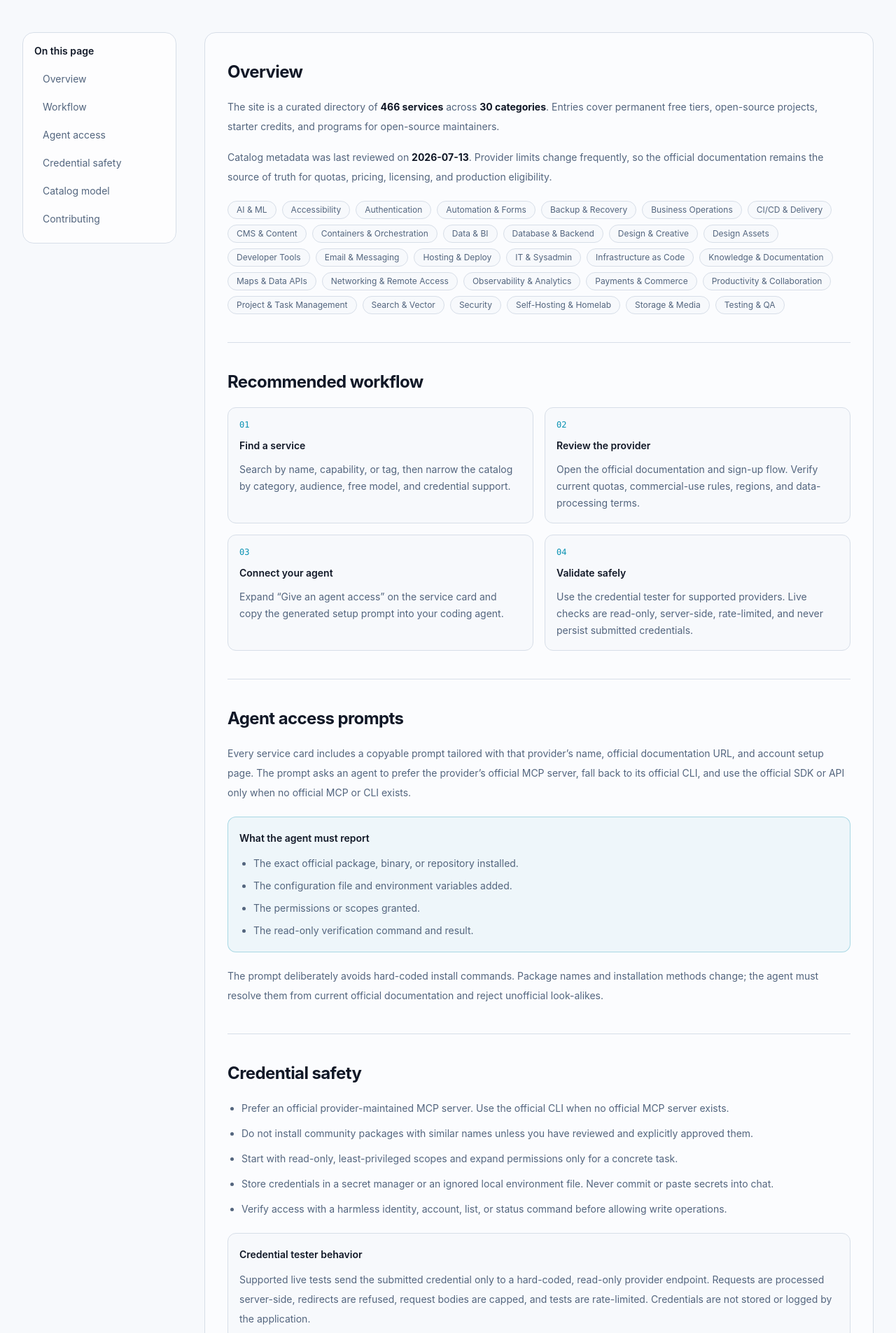
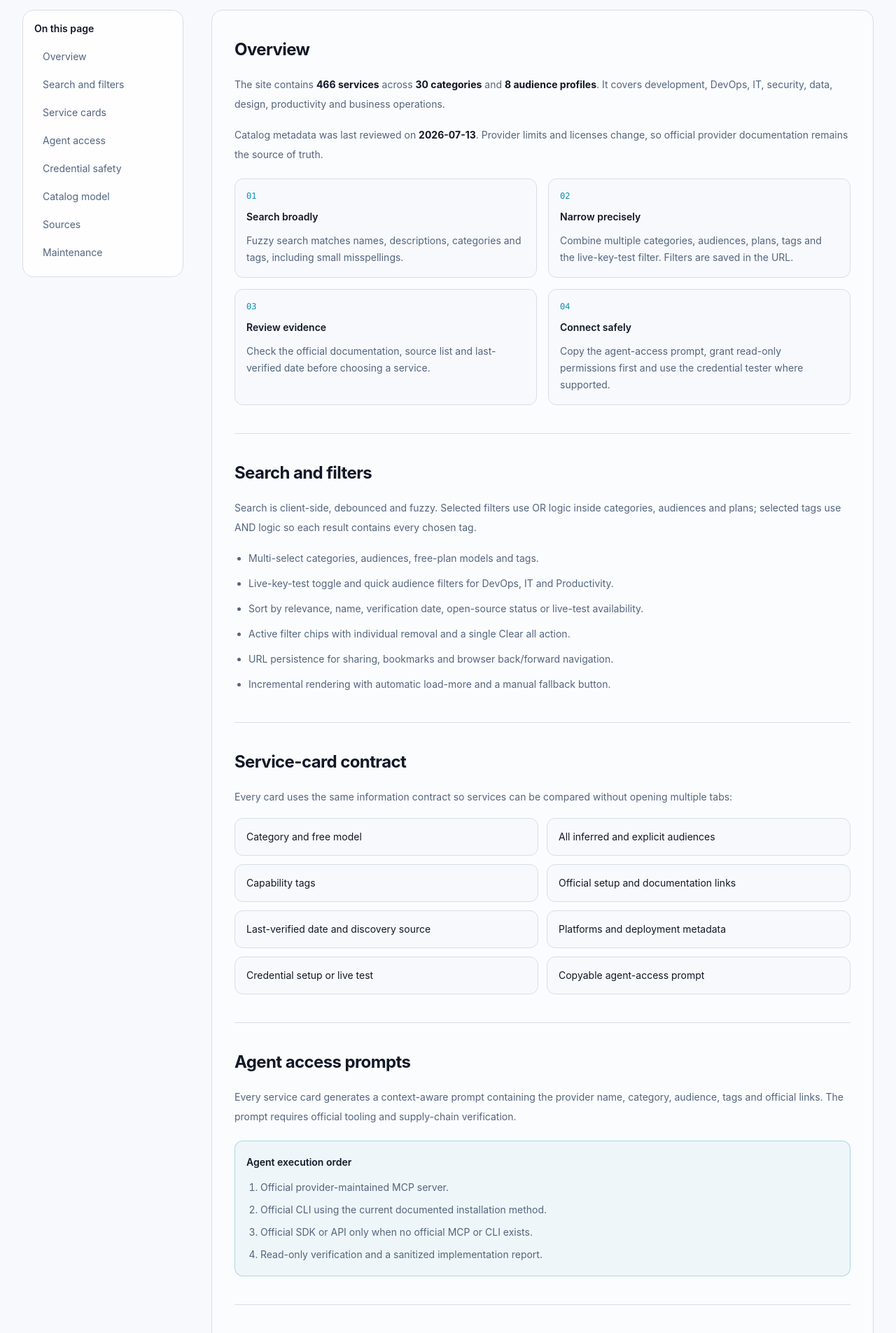
Before and after one commit to yishaik/free-stack-starter, a Next.js app: page /docs in a window 1280 px wide. Shown: the part 375-2280 px from the top of the page at 70% size. Built offline with nearby package versions, Linux system fonts and the light colour scheme.

Commit message:
Document expanded catalog search metadata and maintenance workflow

```diff
--- a/app/docs/page.tsx
+++ b/app/docs/page.tsx
@@ -1,32 +1,39 @@
 import type { Metadata } from 'next'
 import Link from 'next/link'
 import { SiteHeader } from '@/components/SiteHeader'
-import { CATEGORIES, LAST_REVIEWED, SERVICES } from '@/lib/services'
+import { AUDIENCES, CATEGORIES, LAST_REVIEWED, SERVICES } from '@/lib/services'
 
 export const metadata: Metadata = {
   title: 'Docs',
-  description: 'How to use, extend, and safely connect agents to services in the Free Stack Directory.',
+  description: 'Use, extend and safely maintain the Free Stack Directory and its agent-access and credential workflows.',
 }
 
 const STEPS = [
-  ['Find a service', 'Search by name, capability, or tag, then narrow the catalog by category, audience, free model, and credential support.'],
-  ['Review the provider', 'Open the official documentation and sign-up flow. Verify current quotas, commercial-use rules, regions, and data-processing terms.'],
-  ['Connect your agent', 'Expand “Give an agent access” on the service card and copy the generated setup prompt into your coding agent.'],
-  ['Validate safely', 'Use the credential tester for supported providers. Live checks are read-only, server-side, rate-limited, and never persist submitted credentials.'],
+  ['Search broadly', 'Fuzzy search matches names, descriptions, categories and tags, including small misspellings.'],
+  ['Narrow precisely', 'Combine multiple categories, audiences, plans, tags and the live-key-test filter. Filters are saved in the URL.'],
+  ['Review evidence', 'Check the official documentation, source list and last-verified date before choosing a service.'],
+  ['Connect safely', 'Copy the agent-access prompt, grant read-only permissions first and use the credential tester where supported.'],
+]
+
+const SOURCES = [
+  ['Awesome DevOps', 'https://github.com/wmariuss/awesome-devops', 'Cloud, CI/CD, containers, infrastructure as code and platform engineering.'],
+  ['Awesome Sysadmin', 'https://github.com/awesome-foss/awesome-sysadmin', 'IT operations, backups, monitoring, identity, networking and remote access.'],
+  ['Awesome Productivity', 'https://github.com/jyguyomarch/awesome-productivity', 'Notes, task management, collaboration, office and personal productivity.'],
+  ['Awesome Selfhosted', 'https://github.com/awesome-selfhosted/awesome-selfhosted', 'Self-hosted collaboration, business operations, data, knowledge and homelab tools.'],
 ]
 
 const SECURITY_RULES = [
-  'Prefer an official provider-maintained MCP server. Use the official CLI when no official MCP server exists.',
-  'Do not install community packages with similar names unless you have reviewed and explicitly approved them.',
+  'Prefer a provider-maintained official MCP server, then its official CLI, then its official SDK or API.',
+  'Verify the publisher, package namespace, repository and release provenance before installation.',
   'Start with read-only, least-privileged scopes and expand permissions only for a concrete task.',
-  'Store credentials in a secret manager or an ignored local environment file. Never commit or paste secrets into chat.',
-  'Verify access with a harmless identity, account, list, or status command before allowing write operations.',
+  'Keep credentials in a secret manager or ignored environment file. Never place secret values in chat, source control or logs.',
+  'Use a harmless identity, account, list, version or status command before allowing write operations.',
 ]
 
 function Section({ id, title, children }: { id: string; title: string; children: React.ReactNode }) {
   return (
     <section id={id} className="scroll-mt-24 border-b border-line py-10 last:border-0">
-      <h2 className="text-2xl font-bold tracking-tight">{title}</h2>
+      <h2 className="text-2xl font-bold tracking-tight text-ink">{title}</h2>
       <div className="mt-5 text-sm leading-7 text-muted">{children}</div>
     </section>
   )
@@ -39,48 +46,42 @@ export default function DocsPage() {
       <main className="mx-auto max-w-7xl px-5 py-10 sm:px-8 sm:py-14">
         <div className="max-w-4xl">
           <p className="font-mono text-xs uppercase tracking-[0.18em] text-accent">Product documentation</p>
-          <h1 className="mt-2 text-4xl font-black tracking-tight sm:text-5xl">Free Stack Directory docs</h1>
+          <h1 className="mt-2 text-4xl font-black tracking-tight text-ink sm:text-5xl">Free Stack Directory docs</h1>
           <p className="mt-5 max-w-3xl text-lg leading-8 text-muted">
-            Use the directory to discover free and open-source building blocks, connect coding agents through official tooling, and validate credentials without turning the catalog into a secret store.
+            The project is both a curated directory of free and open-source tools and a real-world example of a maintainable $0 starting stack.
           </p>
           <div className="mt-6 flex flex-wrap gap-3 text-sm">
             <Link href="/#directory" className="rounded-xl bg-accent px-4 py-2.5 font-semibold text-[#06111a]">Browse {SERVICES.length} services</Link>
-            <Link href="/test-keys" className="rounded-xl border border-line bg-panel px-4 py-2.5 font-semibold hover:border-accent">Open credential tester</Link>
+            <Link href="/test-keys" className="rounded-xl border border-line bg-panel px-4 py-2.5 font-semibold text-ink hover:border-accent">Open credential tester</Link>
           </div>
         </div>
 
-        <div className="mt-12 grid gap-10 lg:grid-cols-[220px_minmax(0,1fr)]">
-          <aside className="lg:sticky lg:top-6 lg:self-start">
-            <nav className="rounded-2xl border border-line bg-panel/70 p-4 text-sm">
+        <div className="mt-12 grid gap-10 lg:grid-cols-[230px_minmax(0,1fr)]">
+          <aside className="lg:sticky lg:top-20 lg:self-start">
+            <nav className="rounded-2xl border border-line bg-panel/80 p-4 text-sm">
               <div className="mb-3 font-semibold text-ink">On this page</div>
               <div className="grid gap-1 text-muted">
                 <a href="#overview" className="rounded-lg px-3 py-2 hover:bg-bg hover:text-ink">Overview</a>
-                <a href="#workflow" className="rounded-lg px-3 py-2 hover:bg-bg hover:text-ink">Workflow</a>
+                <a href="#search" className="rounded-lg px-3 py-2 hover:bg-bg hover:text-ink">Search and filters</a>
+                <a href="#cards" className="rounded-lg px-3 py-2 hover:bg-bg hover:text-ink">Service cards</a>
                 <a href="#agent-access" className="rounded-lg px-3 py-2 hover:bg-bg hover:text-ink">Agent access</a>
                 <a href="#credentials" className="rounded-lg px-3 py-2 hover:bg-bg hover:text-ink">Credential safety</a>
                 <a href="#catalog" className="rounded-lg px-3 py-2 hover:bg-bg hover:text-ink">Catalog model</a>
-                <a href="#contributing" className="rounded-lg px-3 py-2 hover:bg-bg hover:text-ink">Contributing</a>
+                <a href="#sources" className="rounded-lg px-3 py-2 hover:bg-bg hover:text-ink">Sources</a>
+                <a href="#maintenance" className="rounded-lg px-3 py-2 hover:bg-bg hover:text-ink">Maintenance</a>
               </div>
             </nav>
           </aside>
 
-          <div className="min-w-0 rounded-2xl border border-line bg-panel/40 px-5 sm:px-8">
+          <div className="min-w-0 rounded-2xl border border-line bg-panel/50 px-5 sm:px-8">
             <Section id="overview" title="Overview">
               <p>
-                The site is a curated directory of <strong className="text-ink">{SERVICES.length} services</strong> across <strong className="text-ink">{CATEGORIES.length} categories</strong>. Entries cover permanent free tiers, open-source projects, starter credits, and programs for open-source maintainers.
+                The site contains <strong className="text-ink">{SERVICES.length} services</strong> across <strong className="text-ink">{CATEGORIES.length} categories</strong> and <strong className="text-ink">{AUDIENCES.length} audience profiles</strong>. It covers development, DevOps, IT, security, data, design, productivity and business operations.
               </p>
               <p className="mt-4">
-                Catalog metadata was last reviewed on <strong className="text-ink">{LAST_REVIEWED}</strong>. Provider limits change frequently, so the official documentation remains the source of truth for quotas, pricing, licensing, and production eligibility.
+                Catalog metadata was last reviewed on <strong className="text-ink">{LAST_REVIEWED}</strong>. Provider limits and licenses change, so official provider documentation remains the source of truth.
               </p>
-              <div className="mt-5 flex flex-wrap gap-2">
-                {CATEGORIES.map((category) => (
-                  <span key={category} className="rounded-full border border-line bg-bg px-3 py-1 text-xs text-muted">{category}</span>
-                ))}
-              </div>
-            </Section>
-
-            <Section id="workflow" title="Recommended workflow">
-              <div className="grid gap-4 sm:grid-cols-2">
+              <div className="mt-5 grid gap-4 sm:grid-cols-2">
                 {STEPS.map(([title, description], index) => (
                   <div key={title} className="rounded-xl border border-line bg-bg p-4">
                     <div className="font-mono text-xs text-accent">0{index + 1}</div>
@@ -91,22 +92,38 @@ export default function DocsPage() {
               </div>
             </Section>
 
+            <Section id="search" title="Search and filters">
+              <p>Search is client-side, debounced and fuzzy. Selected filters use OR logic inside categories, audiences and plans; selected tags use AND logic so each result contains every chosen tag.</p>
+              <ul className="mt-4 list-disc space-y-2 pl-5">
+                <li>Multi-select categories, audiences, free-plan models and tags.</li>
+                <li>Live-key-test toggle and quick audience filters for DevOps, IT and Productivity.</li>
+                <li>Sort by relevance, name, verification date, open-source status or live-test availability.</li>
+                <li>Active filter chips with individual removal and a single Clear all action.</li>
+                <li>URL persistence for sharing, bookmarks and browser back/forward navigation.</li>
+                <li>Incremental rendering with automatic load-more and a manual fallback button.</li>
+              </ul>
+            </Section>
+
+            <Section id="cards" title="Service-card contract">
+              <p>Every card uses the same information contract so services can be compared without opening multiple tabs:</p>
+              <div className="mt-4 grid gap-3 sm:grid-cols-2">
+                {['Category and free model', 'All inferred and explicit audiences', 'Capability tags', 'Official setup and documentation links', 'Last-verified date and discovery source', 'Platforms and deployment metadata', 'Credential setup or live test', 'Copyable agent-access prompt'].map((item) => (
+                  <div key={item} className="rounded-xl border border-line bg-bg px-4 py-3 text-ink">{item}</div>
+                ))}
+              </div>
+            </Section>
+
             <Section id="agent-access" title="Agent access prompts">
-              <p>
-                Every service card includes a copyable prompt tailored with that provider’s name, official documentation URL, and account setup page. The prompt asks an agent to prefer the provider’s official MCP server, fall back to its official CLI, and use the official SDK or API only when no official MCP or CLI exists.
-              </p>
+              <p>Every service card generates a context-aware prompt containing the provider name, category, audience, tags and official links. The prompt requires official tooling and supply-chain verification.</p>
               <div className="mt-5 rounded-xl border border-accent/30 bg-accent/5 p-4">
-                <h3 className="font-semibold text-ink">What the agent must report</h3>
-                <ul className="mt-2 list-disc space-y-1 pl-5">
-                  <li>The exact official package, binary, or repository installed.</li>
-                  <li>The configuration file and environment variables added.</li>
-                  <li>The permissions or scopes granted.</li>
-                  <li>The read-only verification command and result.</li>
-                </ul>
+                <h3 className="font-semibold text-ink">Agent execution order</h3>
+                <ol className="mt-2 list-decimal space-y-1 pl-5">
+                  <li>Official provider-maintained MCP server.</li>
+                  <li>Official CLI using the current documented installation method.</li>
+                  <li>Official SDK or API only when no official MCP or CLI exists.</li>
+                  <li>Read-only verification and a sanitized implementation report.</li>
+                </ol>
               </div>
-              <p className="mt-5">
-                The prompt deliberately avoids hard-coded install commands. Package names and installation methods change; the agent must resolve them from current official documentation and reject unofficial look-alikes.
-              </p>
             </Section>
 
             <Section id="credentials" title="Credential safety">
@@ -115,30 +132,36 @@ export default function DocsPage() {
               </ul>
               <div className="mt-5 rounded-xl border border-line bg-bg p-4">
                 <h3 className="font-semibold text-ink">Credential tester behavior</h3>
-                <p className="mt-2">
-                  Supported live tests send the submitted credential only to a hard-coded, read-only provider endpoint. Requests are processed server-side, redirects are refused, request bodies are capped, and tests are rate-limited. Credentials are not stored or logged by the application.
-                </p>
+                <p className="mt-2">Supported live tests send the submitted credential only to a fixed read-only provider endpoint. Requests are server-side, redirects are refused, bodies are capped and credentials are not stored by the application.</p>
               </div>
             </Section>
 
             <Section id="catalog" title="Catalog data model">
-              <p>
-                Services are stored in <code className="rounded bg-bg px-1.5 py-0.5 font-mono text-xs text-ink">lib/catalog-a.ts</code> through <code className="rounded bg-bg px-1.5 py-0.5 font-mono text-xs text-ink">lib/catalog-d.ts</code>. Each pipe-delimited row is parsed into a typed service object by <code className="rounded bg-bg px-1.5 py-0.5 font-mono text-xs text-ink">lib/services.ts</code>.
-              </p>
-              <pre className="mt-5 overflow-x-auto rounded-xl border border-line bg-bg p-4 font-mono text-xs leading-6 text-ink"><code>{'Name|category|audience|plan|summary|signup|docs|tag1,tag2|testerId'}</code></pre>
-              <p className="mt-4">
-                The agent-access prompt is generated at render time, so every existing service—and every correctly added future service—receives the feature automatically without duplicating prompt text in the catalog.
-              </p>
+              <p>Catalog files live in <code className="rounded bg-bg px-1.5 py-0.5 font-mono text-xs text-ink">lib/catalog-a.ts</code> through <code className="rounded bg-bg px-1.5 py-0.5 font-mono text-xs text-ink">lib/catalog-e.ts</code>. The parser supports both the original compact rows and extended metadata.</p>
+              <pre className="mt-5 overflow-x-auto rounded-xl border border-line bg-bg p-4 font-mono text-xs leading-6 text-ink"><code>{'Name|category|audiences|plan|summary|signup|docs|tags|testerId|lastVerified|source|platforms|deployment'}</code></pre>
+              <p className="mt-4">Legacy rows receive the catalog review date and repository source automatically. Categories and tags infer additional audiences, allowing the existing catalog to support DevOps, IT, security, data, productivity and operations without a destructive migration.</p>
             </Section>
 
-            <Section id="contributing" title="Contributing a service">
-              <ol className="list-decimal space-y-2 pl-5">
-                <li>Add a unique row to the appropriate catalog file.</li>
-                <li>Use the provider’s official sign-up and documentation URLs.</li>
-                <li>Choose the closest existing category, audience, and free-plan code.</li>
-                <li>Add a tester ID only when the credential workbench supports that provider.</li>
-                <li>Run <code className="rounded bg-bg px-1.5 py-0.5 font-mono text-xs text-ink">npm run typecheck</code> and <code className="rounded bg-bg px-1.5 py-0.5 font-mono text-xs text-ink">npm run build</code>.</li>
-              </ol>
+            <Section id="sources" title="Curated sources">
+              <div className="grid gap-4 sm:grid-cols-2">
+                {SOURCES.map(([name, url, description]) => (
+                  <a key={name} href={url} target="_blank" rel="noreferrer" className="rounded-xl border border-line bg-bg p-4 hover:border-accent">
+                    <h3 className="font-semibold text-ink">{name} ↗</h3>
+                    <p className="mt-2 leading-6">{description}</p>
+                  </a>
+                ))}
+              </div>
+              <p className="mt-4">Awesome lists are discovery sources, not automatic imports. Each added entry should still use official provider URLs and be reviewed for maintenance, licensing and free-use eligibility.</p>
+            </Section>
+
+            <Section id="maintenance" title="Maintenance and validation">
+              <pre className="overflow-x-auto rounded-xl border border-line bg-bg p-4 font-mono text-xs leading-6 text-ink"><code>{`npm run typecheck
+npm test
+npm run catalog:validate
+npm run catalog:stats
+npm run build
+npm run check`}</code></pre>
+              <p className="mt-4">GitHub Actions runs type checking, dependency-free Node tests, catalog validation and a production build on every pull request. The validator checks metadata completeness and reports category, audience and source coverage.</p>
               <a href="https://github.com/yishaik/free-stack-starter" target="_blank" rel="noreferrer" className="mt-5 inline-flex font-semibold text-accent hover:underline">Open the repository ↗</a>
             </Section>
           </div>
```
